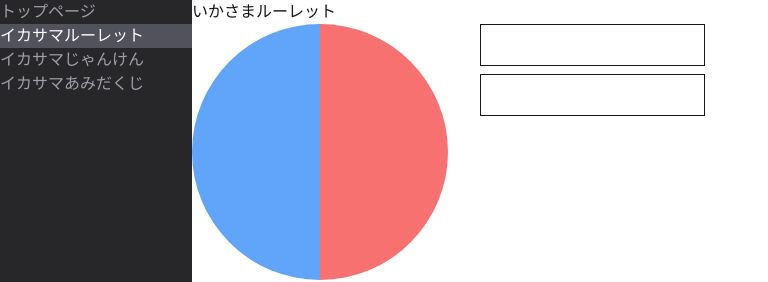
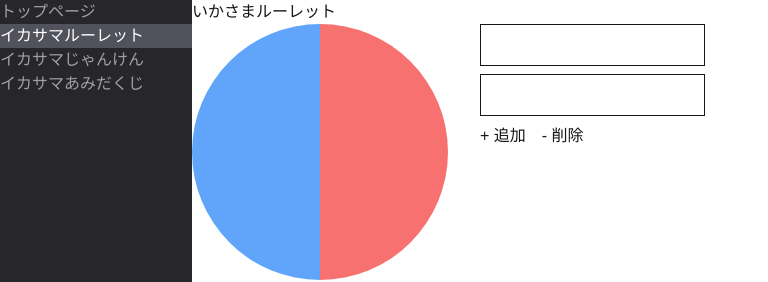
Before and after one commit to MiyazakiTakumi-724/cheating_game, a Next.js app: page /roulette in a window 1280 px wide. Shown: the top 282 px of the page, without its empty margins (0-768 px from the left). Built offline with nearby package versions, Linux system fonts and the light colour scheme.

Commit message:
add delte and add button

```diff
--- a/app/roulette/page.tsx
+++ b/app/roulette/page.tsx
@@ -5,6 +5,16 @@ import { RouletteWheel } from "@/app/components/RouletteWheel";
 
 export default function RoulettePage() {
     const [items, setItems] = useState(["", ""]);
+
+    const handleAdd = () => {
+        if (items.length >= 8) return;
+        setItems([...items, ""]);
+    }
+
+    const handleDelete = () => {
+        if (items.length <= 2) return;
+        setItems(items.slice(0, -1));
+    }
 
     const handleChange = (index: number, value: string) => {
         const next = [...items];
@@ -26,6 +36,14 @@ export default function RoulettePage() {
                             className="border p-2"
                         />
                     ))}
+                    <div className="flex gap-4">
+                        <button onClick={handleAdd}>
+                            + 追加
+                        </button>
+                        <button onClick={handleDelete}>
+                            - 削除
+                        </button>
+                    </div>
                 </div>
             </div>
         </div>
```
